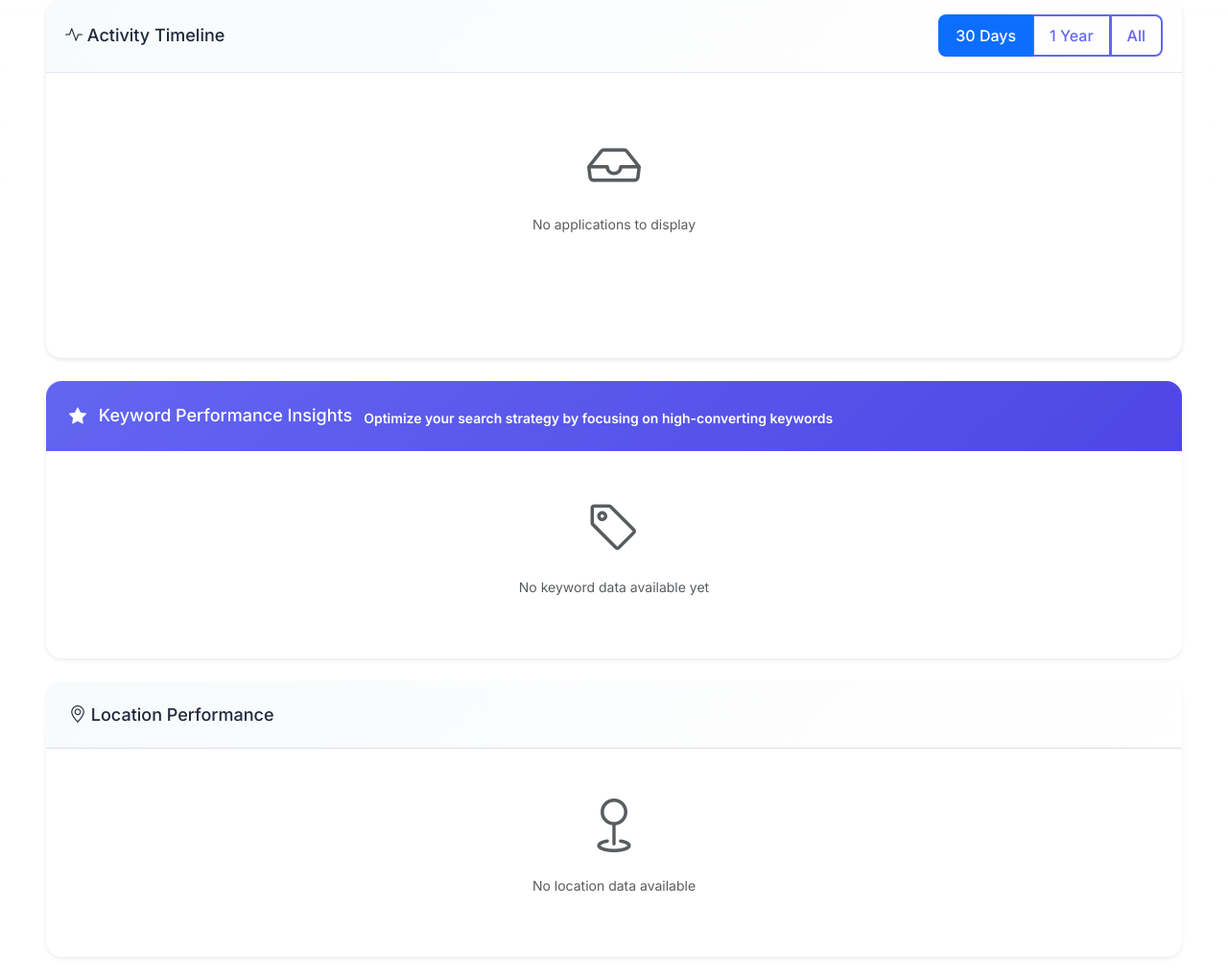
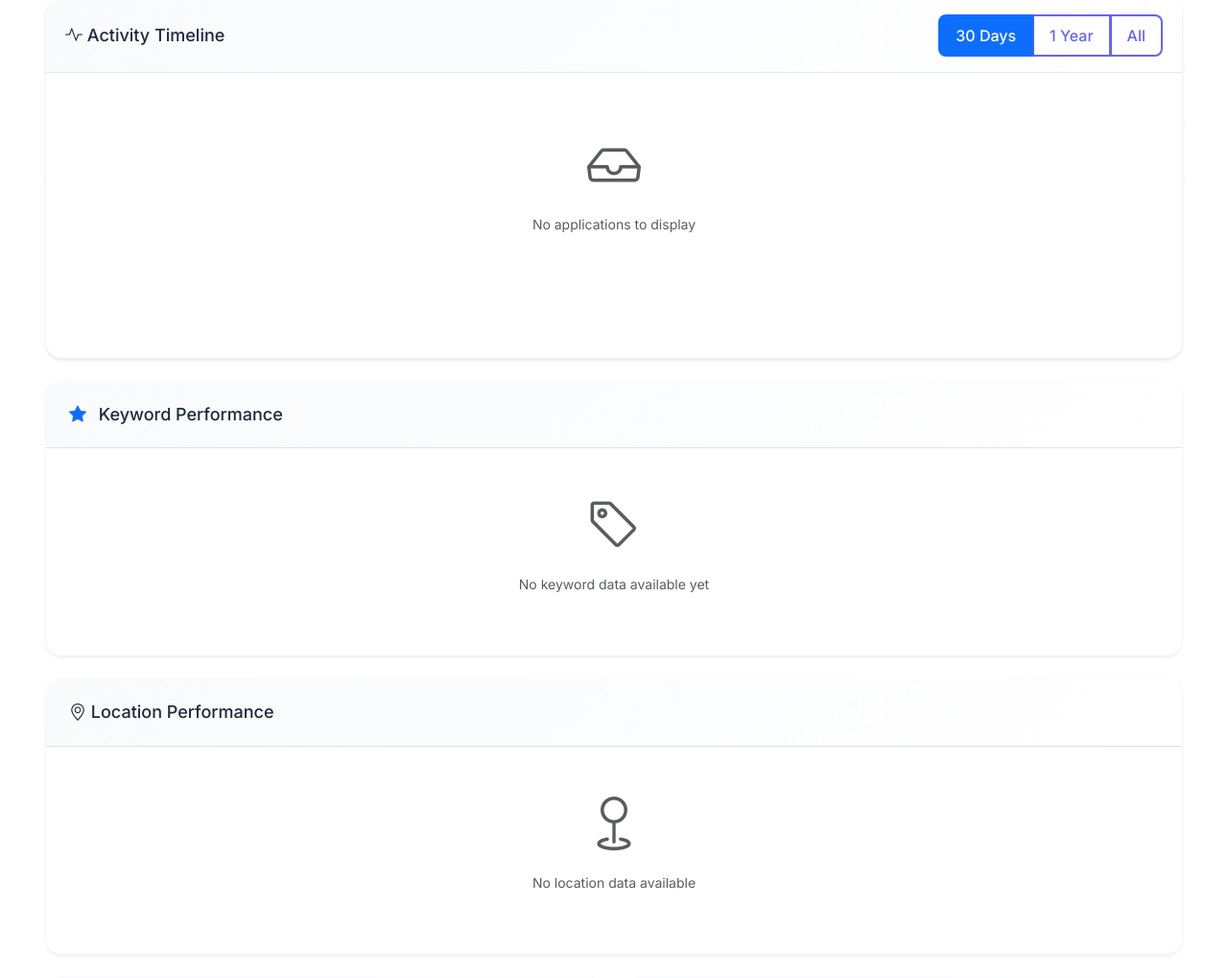
Before and after one commit to mbusbee505/JobFinder, a Flask app: page /statistics in a window 1280 px wide. Shown: the part 589-1608 px from the top of the page at 96% size. Run offline with Flask 3, Linux system fonts and the light colour scheme; data that the repository does not hold is empty.

Commit message:
fixed header colors

```diff
--- a/templates/statistics.html
+++ b/templates/statistics.html
@@ -106,9 +106,8 @@
 
     <!-- Keyword Performance - MOST IMPORTANT INSIGHTS -->
     <div class="card mb-4 border-0 shadow-sm">
-        <div class="card-header bg-gradient-primary text-white border-bottom-0">
-            <h5 class="mb-0"><i class="bi bi-star-fill me-2"></i> Keyword Performance Insights</h5>
-            <p class="mb-0 mt-1 small opacity-90">Optimize your search strategy by focusing on high-converting keywords</p>
+        <div class="card-header bg-white border-bottom">
+            <h5 class="mb-0"><i class="bi bi-star-fill text-primary me-2"></i> Keyword Performance</h5>
         </div>
         <div class="card-body p-0">
             {% if statistics.conversion_by_keyword %}
```
